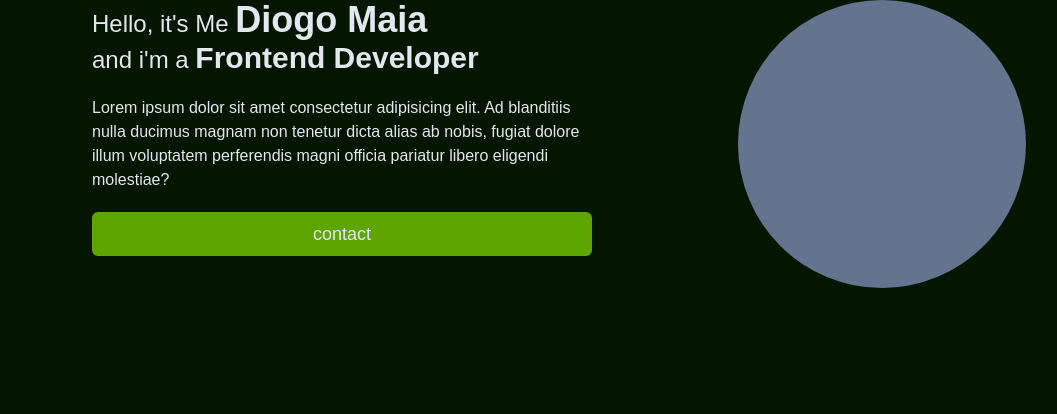
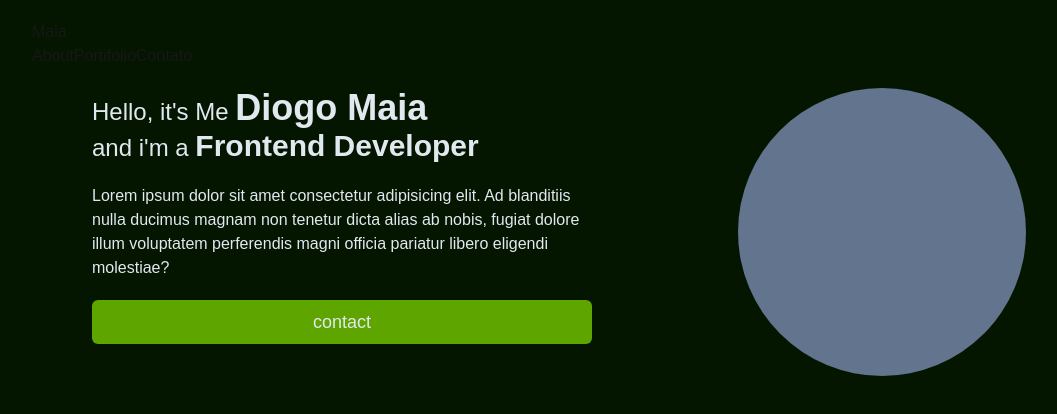
Before and after one commit to AyoMaia/maiadeveloper, a Next.js app: page / in a window 1280 px wide. Shown: the top 414 px of the page, without its empty margins (28-1085 px from the left). Built offline with nearby package versions, Linux system fonts and the light colour scheme.

Commit message:
sprint-1

```diff
--- a/src/app/components/Footer.tsx
+++ b/src/app/components/Footer.tsx
@@ -0,0 +1,30 @@
+
+export default function Footer(){
+    return(
+        <section>
+
+
+            <footer className="bg-white rounded-lg shadow-sm m-4 dark:bg-gray-800">
+                <div className="w-full mx-auto max-w-screen-xl p-4 md:flex md:items-center md:justify-between">
+                <span className="text-sm text-gray-500 sm:text-center dark:text-gray-400">© 2023 <a href="https://flowbite.com/" className="hover:underline">Flowbite™</a>. All Rights Reserved.
+                </span>
+                <ul className="flex flex-wrap items-center mt-3 text-sm font-medium text-gray-500 dark:text-gray-400 sm:mt-0">
+                    <li>
+                        <a href="#about" className="hover:underline me-4 md:me-6">Sobre</a>
+                    </li>
+                    <li>
+                        <a href="#portifolio" className="hover:underline me-4 md:me-6">Portifólio</a>
+                    </li>
+                    <li>
+                        <a href="#skills" className="hover:underline me-4 md:me-6">Skills</a>
+                    </li>
+                    <li>
+                        <a href="#contact" className="hover:underline">Contato</a>
+                    </li>
+                </ul>
+                </div>
+            </footer>
+
+        </section>
+    )
+}
--- a/src/app/components/Header.tsx
+++ b/src/app/components/Header.tsx
@@ -2,7 +2,7 @@
 
 export default function Header() {
     return(
-        <div>
+        <div className="w-full p-5 ">
             <div>
                 <div>Maia</div>
                 <div>
--- a/src/app/page.tsx
+++ b/src/app/page.tsx
@@ -1,10 +1,13 @@
 import Image from "next/image";
 import Hero from "./components/Hero";
+import Header from "./components/Header";
 
 export default function Home() {
   return (
     <div className="w-full px-10 ">
+      <Header/>
       <Hero/>
+
     </div>
   );
 }
```
